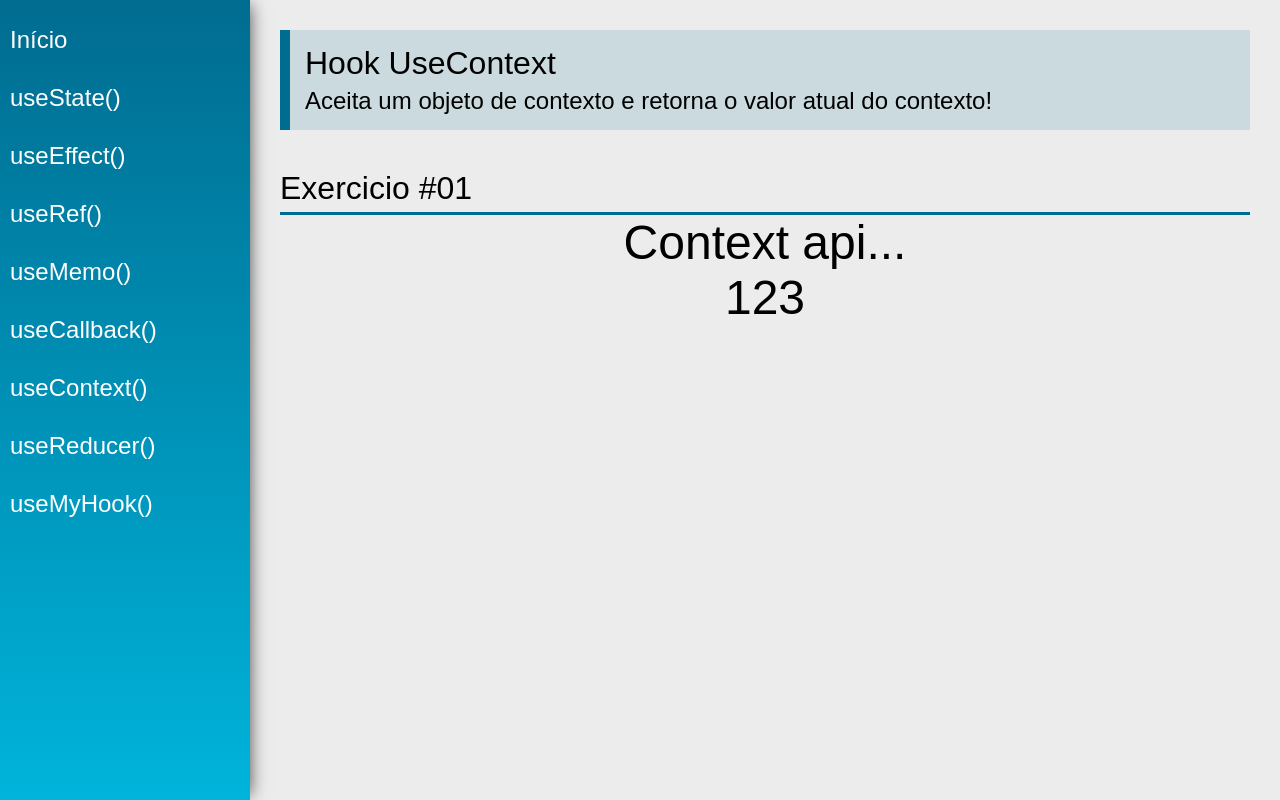
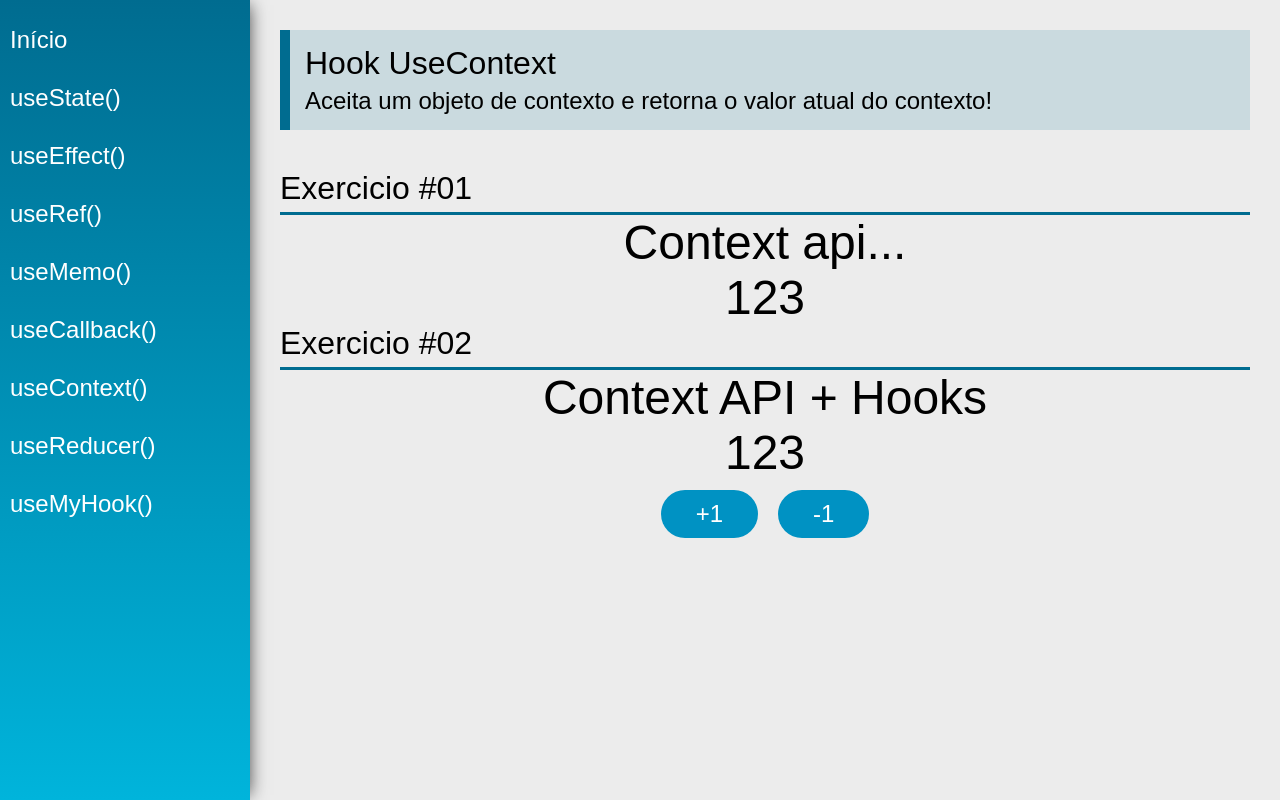
Before and after one commit to devMatheus-Cunha/react-hooks-study, a React (Create React App) app: page /useContext in a window 1280 px wide. Built offline with nearby package versions, Linux system fonts and the light colour scheme.

Commit message:
feat: useContext improved

```diff
--- /dev/null
+++ b/src/data/ContexStore.tsx
@@ -0,0 +1,48 @@
+import React, { createContext, ReactNode, useState } from "react";
+
+interface ContextProps {
+  children: ReactNode;
+}
+
+interface IAuthContextProps {
+  number: number;
+  text: string;
+  setNumber: (props: any) => void;
+  setText: (props: any) => void;
+}
+
+interface IStateProps {
+  number: number;
+  text: string;
+}
+
+export const AuthContext = createContext({} as IAuthContextProps);
+
+function ContexStore({ children }: ContextProps) {
+  const [state, setState] = useState<IStateProps>({
+    number: 123,
+    text: "Context API + Hooks",
+  });
+
+  function handleUpdateState(key: any, newValue: any) {
+    setState({
+      ...state,
+      [key]: newValue,
+    });
+  }
+
+  return (
+    <AuthContext.Provider
+      value={{
+        number: state.number,
+        text: state.text,
+        setNumber: (props: any) => handleUpdateState("number", props),
+        setText: (props: any) => handleUpdateState("text", props),
+      }}
+    >
+      {children}
+    </AuthContext.Provider>
+  );
+}
+
+export default ContexStore
--- a/src/views/App.tsx
+++ b/src/views/App.tsx
@@ -4,20 +4,23 @@ import { BrowserRouter as Router } from "react-router-dom";
 
 // Context
 import DataContext, { data } from "../data/DataContext";
+import ContexStore from "../data/ContexStore";
 
-// components
+// Components
 import Menu from "../components/layout/Menu";
 import Content from "../components/layout/Content";
 
 const App = () => {
   return (
     <div className="App">
+      <ContexStore>
         <DataContext.Provider value={data}>
           <Router>
             <Menu />
             <Content />
           </Router>
         </DataContext.Provider>
+      </ContexStore>
     </div>
   );
 };
--- a/src/views/examples/UseContext.tsx
+++ b/src/views/examples/UseContext.tsx
@@ -6,9 +6,12 @@ import SectionTitle from "../../components/layout/SectionTitle";
 
 // contexto
 import DataContext from "../../data/DataContext";
+import { AuthContext } from "../../data/ContexStore";
 
 export const UseContext = () => {
-  const { number,  text} = useContext(DataContext);
+  const context = useContext(DataContext);
+  const { number, setNumber, text } = useContext(AuthContext as any);
+
   return (
     <div className="UseContext">
       <PageTitle
@@ -17,8 +20,22 @@ export const UseContext = () => {
       />
       <SectionTitle title="Exercicio #01" />
       <div className="center">
+        <span className="text">{context.text}</span>
+        <span className="text">{context.number}</span>
+      </div>
+
+      <SectionTitle title="Exercicio #02" />
+      <div className="center">
         <span className="text">{text}</span>
         <span className="text">{number}</span>
+        <div>
+          <button className="btn" onClick={() => setNumber(number + 1)}>
+            +1
+          </button>
+          <button className="btn" onClick={() => setNumber(number - 1)}>
+            -1
+          </button>
+        </div>
       </div>
     </div>
   );
```
Lines whose indentation alone changed are shown as unchanged.
